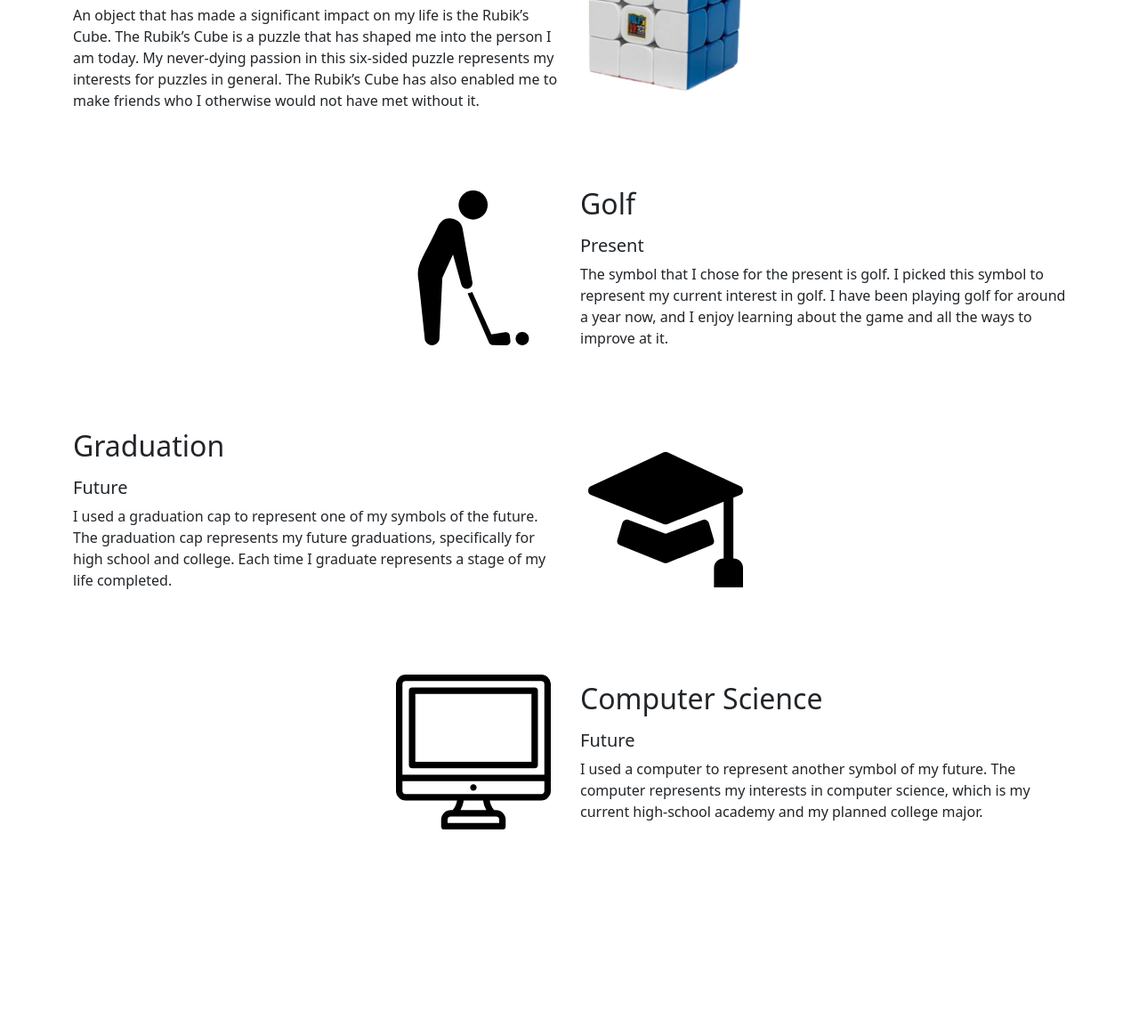
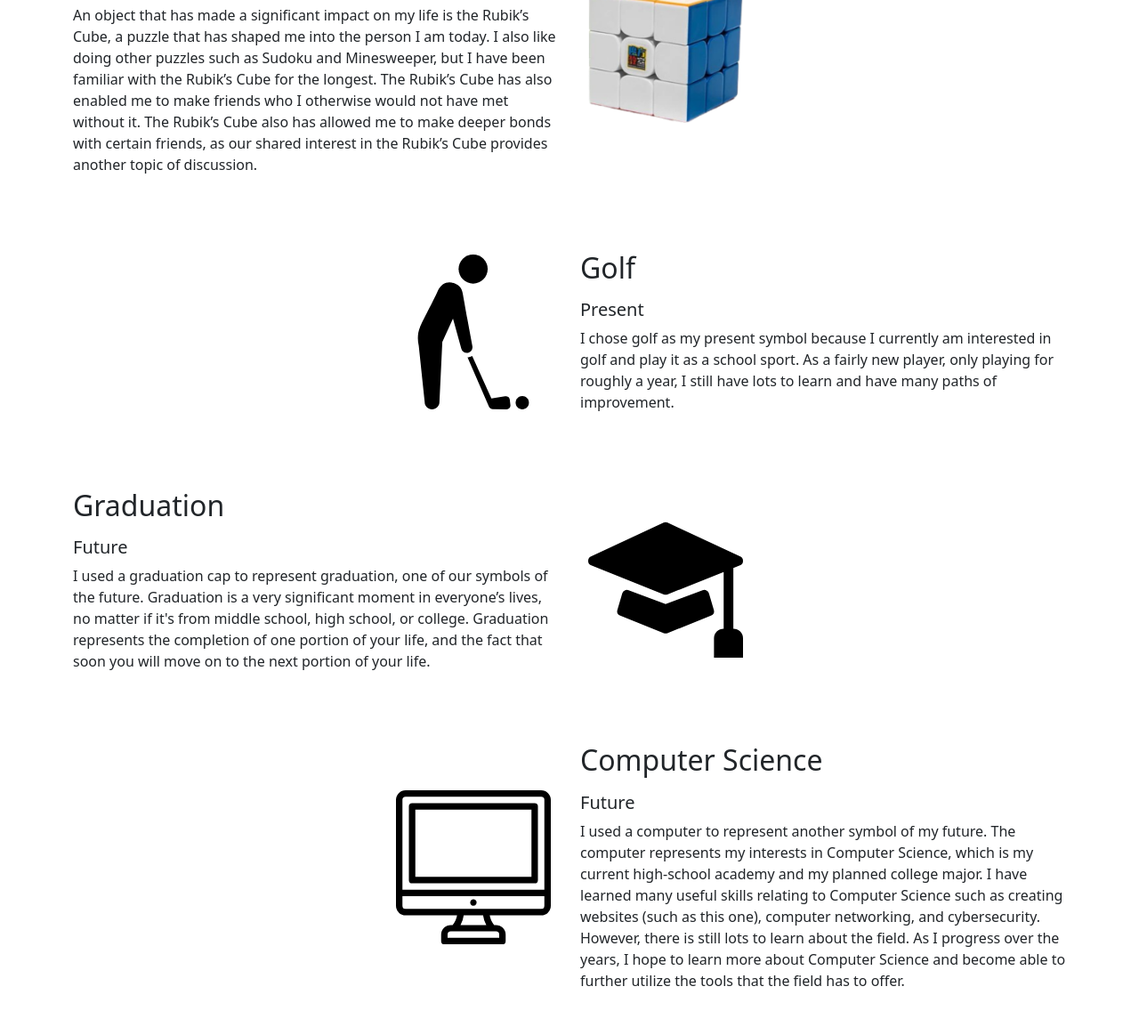
Before and after one commit to Anson-Mah/symbolism-project-english, a plain HTML site: page index.html in a window 1280 px wide. Shown: the part 504-1658 px from the top of the page at 89% size. Before the commit the page ends 1485 px from the top, so only its background shows below. Drawn offline with nearby package versions, Linux system fonts and the light colour scheme.

Commit message:
Rewrote Explanations

```diff
--- a/index.html
+++ b/index.html
@@ -55,7 +55,7 @@
 				<h2 class="mb-3">My Mom</h2>
 				<h5>Past</h5>
 				<div>
-					For my first symbol, I decided to choose my mom, which is represented by a green heart. Green is my mom’s favourite colour, and I love my mom, which combine to form a heart that is green. My mom is the person most important to me, more important than anyone else in my life. Out of all of the world’s influences, my mother is the most significant influence.
+					For my first symbol, I decided to choose my mom, who is represented by a green heart. Green is my mom’s favourite colour, and I love my mom, which combine to form a heart that is green. My mom is the person most important to me, more important than anyone else in my life. Out of all of the world’s influences, my mother is the most significant influence.
 				</div>
 			</div>
 		</div>
@@ -70,7 +70,7 @@
 				<h2 class="mb-3">Rubik's Cube</h2>
 				<h5>Past</h5>
 				<div>
-					An object that has made a significant impact on my life is the Rubik’s Cube. The Rubik’s Cube is a puzzle that has shaped me into the person I am today. My never-dying passion in this six-sided puzzle represents my interests for puzzles in general. The Rubik’s Cube has also enabled me to make friends who I otherwise would not have met without it.
+					An object that has made a significant impact on my life is the Rubik’s Cube, a puzzle that has shaped me into the person I am today. I also like doing other puzzles such as Sudoku and Minesweeper, but I have been familiar with the Rubik’s Cube for the longest. The Rubik’s Cube has also enabled me to make friends who I otherwise would not have met without it. The Rubik’s Cube also has allowed me to make deeper bonds with certain friends, as our shared interest in the Rubik’s Cube provides another topic of discussion.
 				</div>
 			</div>
 
@@ -95,7 +95,7 @@
 				<h2 class="mb-3">Golf</h2>
 				<h5>Present</h5>
 				<div>
-					The symbol that I chose for the present is golf. I picked this symbol to represent my current interest in golf. I have been playing golf for around a year now, and I enjoy learning about the game and all the ways to improve at it.
+					I chose golf as my present symbol because I currently am interested in golf and play it as a school sport. As a fairly new player, only playing for roughly a year, I still have lots to learn and have many paths of improvement.
 				</div>
 			</div>
 		</div>
@@ -110,7 +110,7 @@
 				<h2 class="mb-3">Graduation</h2>
 				<h5>Future</h5>
 				<div>
-					I used a graduation cap to represent one of my symbols of the future. The graduation cap represents my future graduations, specifically for high school and college. Each time I graduate represents a stage of my life completed.
+					I used a graduation cap to represent graduation, one of our symbols of the future. Graduation is a very significant moment in everyone’s lives, no matter if it's from middle school, high school, or college. Graduation represents the completion of one portion of your life, and the fact that soon you will move on to the next portion of your life.
 				</div>
 			</div>
 
@@ -135,7 +135,7 @@
 				<h2 class="mb-3">Computer Science</h2>
 				<h5>Future</h5>
 				<div>
-					I used a computer to represent another symbol of my future. The computer represents my interests in computer science, which is my current high-school academy and my planned college major.
+					I used a computer to represent another symbol of my future. The computer represents my interests in Computer Science, which is my current high-school academy and my planned college major. I have learned many useful skills relating to Computer Science such as creating websites (such as this one), computer networking, and cybersecurity. However, there is still lots to learn about the field. As I progress over the years, I hope to learn more about Computer Science and become able to further utilize the tools that the field has to offer.
 				</div>
 			</div>
 		</div>
```
